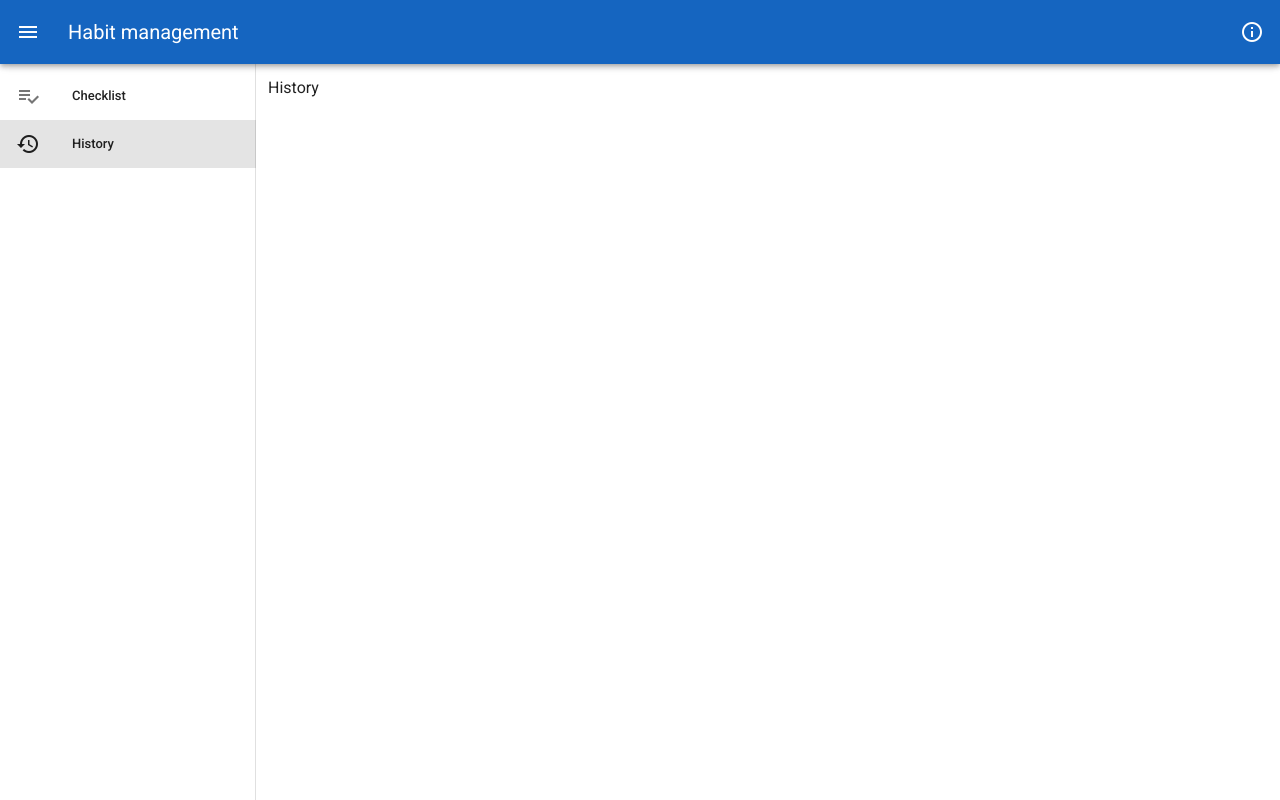
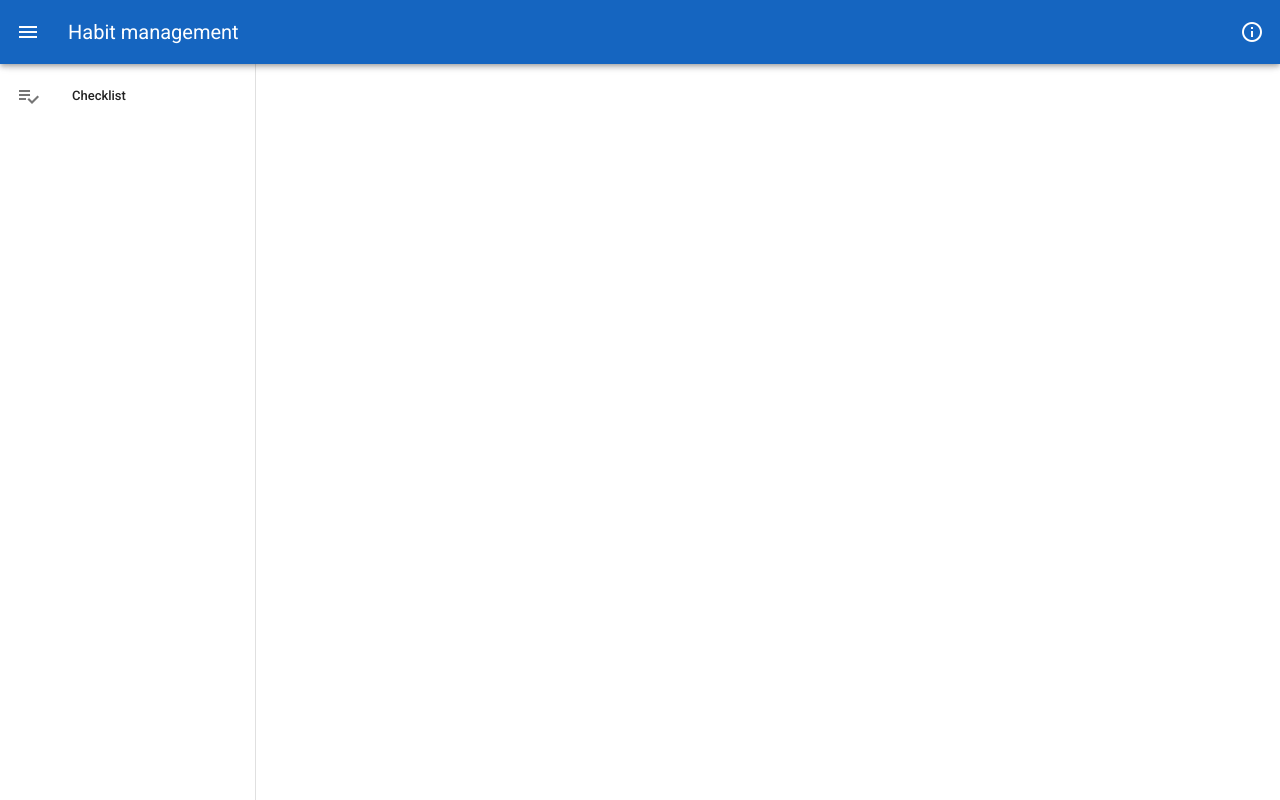
Before and after one commit to hsoon419-kim/habit-manager, a Vue app: page /#/history in a window 1280 px wide. Built offline with nearby package versions, Linux system fonts and the light colour scheme.

Commit message:
remove unnecessary code

```diff
--- a/src/App.vue
+++ b/src/App.vue
@@ -57,8 +57,7 @@ import { mapMutations } from 'vuex'
     data: () => ({
       drawer: null,
       items: [
-        { icon: 'mdi-playlist-check ', text: 'Checklist', link: '/checklist' },
-        { icon: 'mdi-history', text: 'History', link: '/history' },
+        { icon: 'mdi-playlist-check ', text: 'Checklist', link: '/checklist' }
       ],
     }),
     beforeMount () {
--- a/src/router/index.js
+++ b/src/router/index.js
@@ -1,14 +1,12 @@
 import Vue from 'vue'
 import VueRouter from 'vue-router'
 import Checklist from '../views/Checklist'
-import History from '../views/History'
 
 Vue.use(VueRouter)
 
 export default new VueRouter({
     routes: [
         { path: '/', redirect: '/checklist' },
-        { path: '/checklist', component: Checklist },
-        { path: '/history', component: History }
+        { path: '/checklist', component: Checklist }
     ]
 })
--- a/src/views/History.vue
+++ /dev/null
@@ -1,15 +0,0 @@
-<template>
-  <v-container>
-      History
-  </v-container>
-</template>
-
-<script>
-export default {
-
-}
-</script>
-
-<style>
-
-</style>
```
